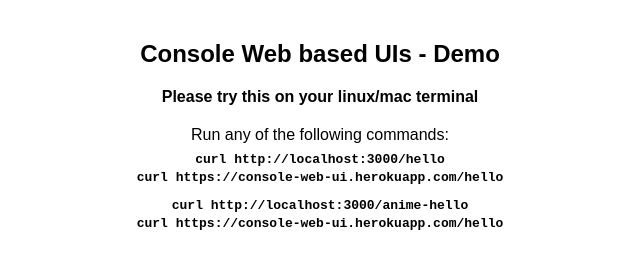
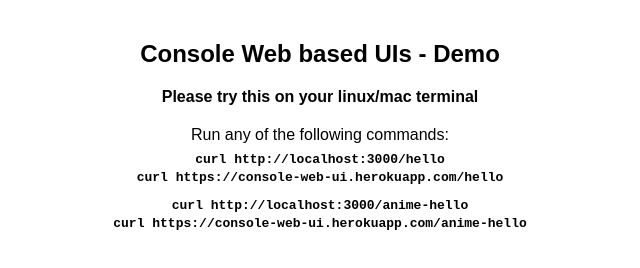
Before and after one commit to a7ul/console-web-ui, a website: page static/404/index.html in a window 1280 px wide. Shown: the whole page, without its empty margins (320-960 px from the left). Drawn offline with Linux system fonts and the light colour scheme.

Commit message:
fix typo

```diff
--- a/static/404/index.html
+++ b/static/404/index.html
@@ -54,7 +54,7 @@
             </div>
             <div class="code-text">
                 <code>curl http://localhost:3000/anime-hello</code> <br/>
-                <code>curl https://console-web-ui.herokuapp.com/hello</code>
+                <code>curl https://console-web-ui.herokuapp.com/anime-hello</code>
             </div>
     </div>
 
```
